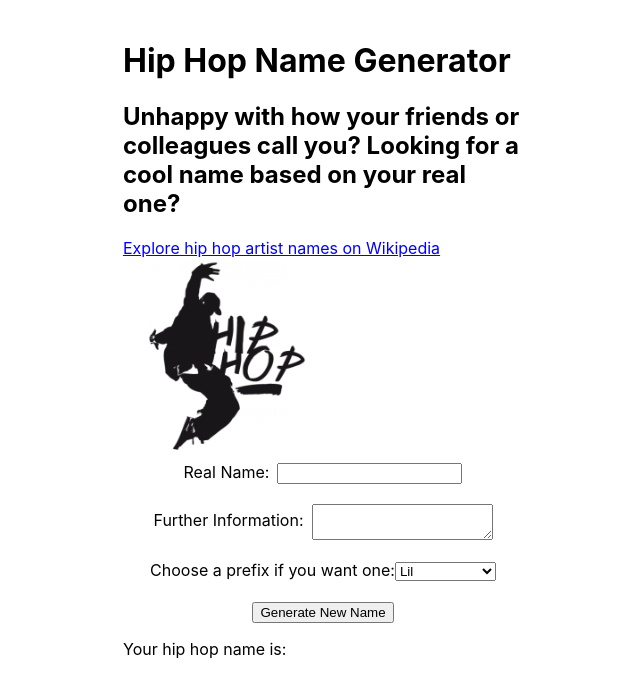
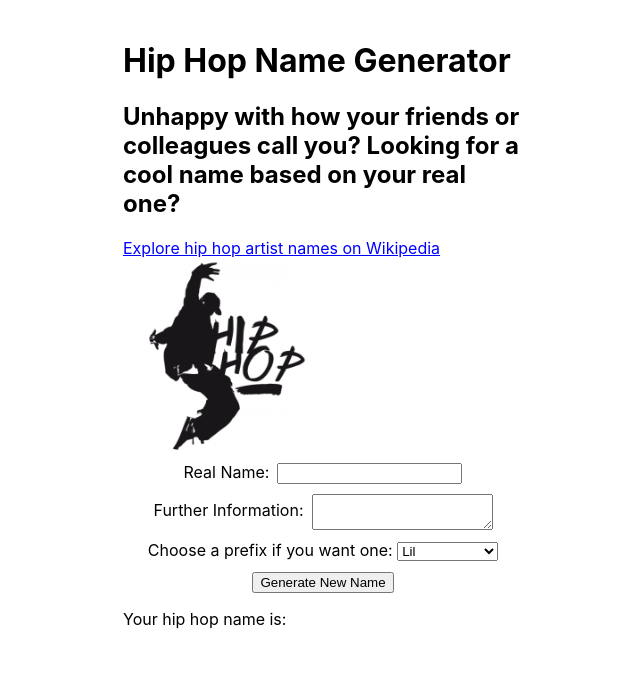
Before and after one commit to cariocaphil/hip-hop-name-generator, a React (Create React App) app: page / in a window 1280 px wide. Shown: the top 696 px of the page, without its empty margins (317-957 px from the left). Built offline with nearby package versions, Linux system fonts and the light colour scheme.

Commit message:
replace br tags with more semantically appropriate elements

```diff
--- a/src/NameForm.js
+++ b/src/NameForm.js
@@ -24,16 +24,18 @@ const NameForm = ({ onFormSubmit }) => {
 
   return (
     <form onSubmit={handleSubmit} style={{ textAlign: 'center' }}>
+      <div style={{ marginBottom: '10px' }}>
         <label htmlFor="name">Real Name:</label>
         <input type="text" id="name" value={name} onChange={handleChange} style={{ marginLeft: '8px', verticalAlign: 'middle' }} />
-      <br></br>
+      </div>
 
-      <br />
+      <div style={{ marginBottom: '10px' }}>
         <label htmlFor="info">Further Information:</label>
         <textarea id="info" value={additionalInfo} onChange={handleInfoChange} style={{ marginLeft: '8px', verticalAlign: 'middle' }} />
-      <br />
-      <br></br>
-      <label htmlFor="prefix">Choose a prefix if you want one:</label>
+      </div>
+
+      <div style={{ marginBottom: '10px' }}>
+        <label htmlFor="prefix">Choose a prefix if you want one: </label>
         <select id="prefix" value={prefix} onChange={handlePrefixChange} >
           <option value="">-- No prefix --</option>
           <option value="Lil">Lil</option>
@@ -42,8 +44,7 @@ const NameForm = ({ onFormSubmit }) => {
           <option value="DR">DR</option>
           <option value="BIG">BIG</option>
         </select>
-      <br />
-      <br></br>
+      </div>
 
       <button type="submit">Generate New Name</button>
     </form>
```
Also changed, not shown: src/App.js (line endings or trailing spaces). Lines whose indentation alone changed are shown as unchanged.
